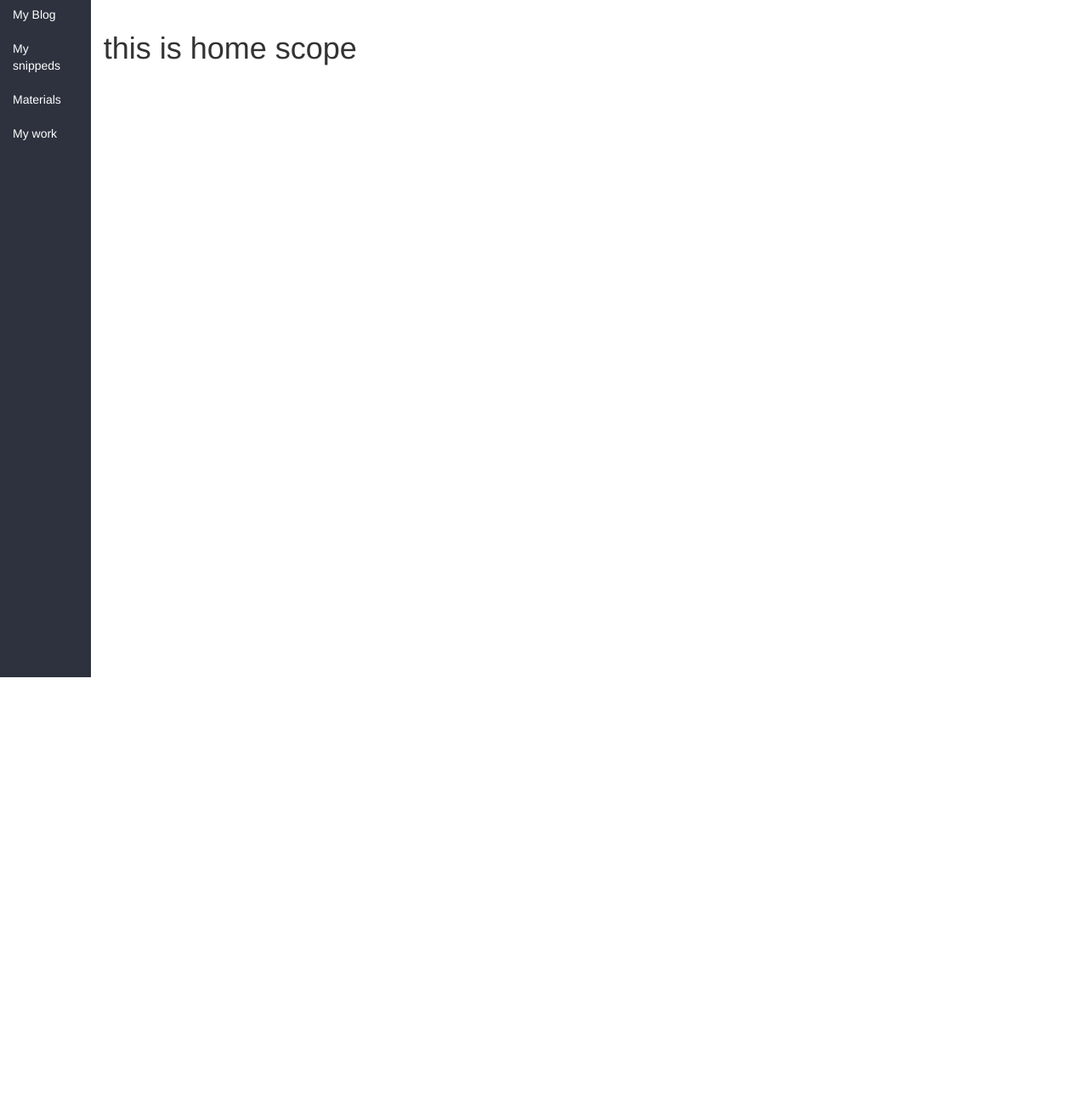
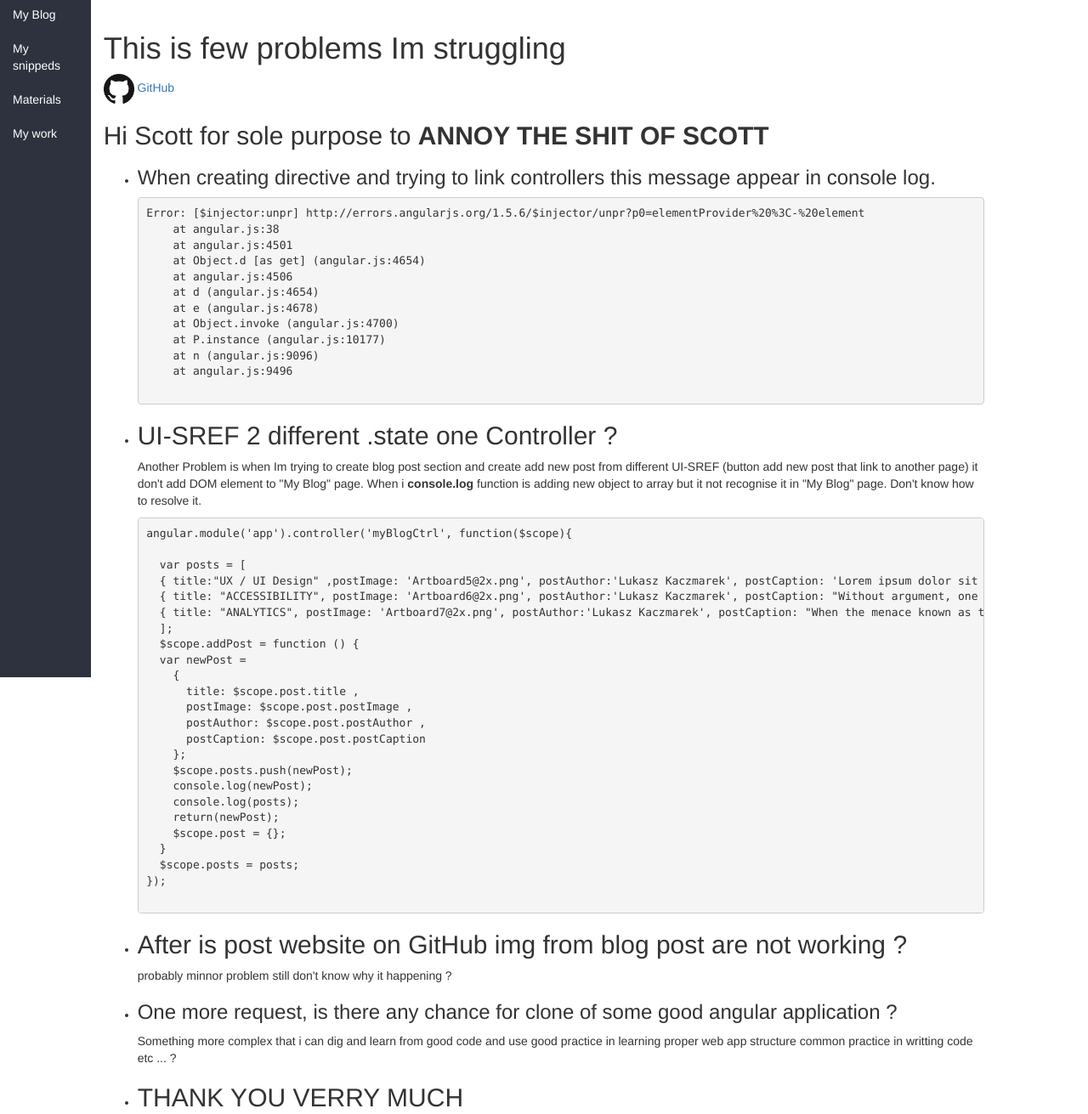
Before and after one commit to Archezi/Week5--home, a website: page app/index.html at #!/home in a window 1280 px wide. Shown: the part 53-1364 px from the top of the page at 85% size. Before the commit the page ends 850 px from the top, so only its background shows below. Drawn offline with nearby package versions, Linux system fonts and the light colour scheme; some packages are replaced by stand-ins of ours; files whose address does not match are found by name.

Commit message:
Update
question in pages/home.html

```diff
--- a/app/controllers/controller.js
+++ b/app/controllers/controller.js
@@ -24,14 +24,11 @@ angular.module('app').controller('aboutCtrl', function($scope){
 
 
 angular.module('app').controller('homeCtrl', function($scope){
-    $scope.home = "this is home scope"
+    $scope.home = "This is few problems Im struggling"
 });
 
 
 angular.module('app').controller('myBlogCtrl', function($scope){
-
-
-
 
   var posts = [
   { title:"UX / UI Design" ,postImage: 'Artboard5@2x.png', postAuthor:'Lukasz Kaczmarek', postCaption: 'Lorem ipsum dolor sit amet, consectetur adipisicing elit. Dolorem deleniti quae, neque libero voluptate maiores ullam unde voluptatem assumenda velit dolores impedit quis qui! Neque, cupiditate labore nulla? Atque, tenetur.'},
@@ -39,7 +36,6 @@ angular.module('app').controller('myBlogCtrl', function($scope){
   { title: "ANALYTICS", postImage: 'Artboard7@2x.png', postAuthor:'Lukasz Kaczmarek', postCaption: "When the menace known as the Joker wreaks havoc and chaos on the people of Gotham"}
   ];
   $scope.addPost = function () {
-
   var newPost =
     {
       title: $scope.post.title ,
--- a/app/pages/home.html
+++ b/app/pages/home.html
@@ -1,5 +1,80 @@
 <div>
-    <h1>{{home}}</h1>
+    <div>
+    	<h1>{{home}}</h1>
+    		<a href="https://github.com/Archezi" target="_blank"  >
+    	    	<img src="images/GitHub-Mark-64px.png" width="36px; " height="36px;" alt=""> GitHub
+    	    </a>
+    </div>
 
+    <h2>Hi Scott for sole purpose to <strong>ANNOY THE SHIT OF SCOTT</strong> </h2>
+    <ul>
+    	<li>
+    	<h3>When creating directive and trying to link controllers  this message appear in console log.</h3>
+    	<pre>
+Error: [$injector:unpr] http://errors.angularjs.org/1.5.6/$injector/unpr?p0=elementProvider%20%3C-%20element
+    at angular.js:38
+    at angular.js:4501
+    at Object.d [as get] (angular.js:4654)
+    at angular.js:4506
+    at d (angular.js:4654)
+    at e (angular.js:4678)
+    at Object.invoke (angular.js:4700)
+    at P.instance (angular.js:10177)
+    at n (angular.js:9096)
+    at angular.js:9496
+    	</pre>
+
+    	</li>
+
+    	<li>
+    		<h2>UI-SREF 2 different .state one Controller ? </h2>
+    		<p>
+    			Another Problem is when Im trying to create blog post section and create add new post from different UI-SREF (button add new post that link to another page) it don't add DOM element to "My Blog" page.
+    			When i <strong>console.log</strong> function is adding new object to array but it not recognise it in "My Blog" page. Don't know how to resolve it.
+    			<pre>
+angular.module('app').controller('myBlogCtrl', function($scope){
+
+  var posts = [
+  { title:"UX / UI Design" ,postImage: 'Artboard5@2x.png', postAuthor:'Lukasz Kaczmarek', postCaption: 'Lorem ipsum dolor sit amet, consectetur adipisicing elit. Dolorem deleniti quae, neque libero voluptate maiores ullam unde voluptatem assumenda velit dolores impedit quis qui! Neque, cupiditate labore nulla? Atque, tenetur.'},
+  { title: "ACCESSIBILITY", postImage: 'Artboard6@2x.png', postAuthor:'Lukasz Kaczmarek', postCaption: "Without argument, one of the most important things to consider when creating a website is that it be accessible to everyone who wants to view it. Does your website play nice with screen readers?"},
+  { title: "ANALYTICS", postImage: 'Artboard7@2x.png', postAuthor:'Lukasz Kaczmarek', postCaption: "When the menace known as the Joker wreaks havoc and chaos on the people of Gotham"}
+  ];
+  $scope.addPost = function () {
+  var newPost =
+    {
+      title: $scope.post.title ,
+      postImage: $scope.post.postImage ,
+      postAuthor: $scope.post.postAuthor ,
+      postCaption: $scope.post.postCaption
+    };
+    $scope.posts.push(newPost);
+    console.log(newPost);
+    console.log(posts);
+    return(newPost);
+    $scope.post = {};
+  }
+  $scope.posts = posts;
+});
+    			</pre>
+    		</p>
+
+    	</li>
+    	<li>
+    		<h2>After is post website on GitHub img from blog post are not working ? </h2>
+    		<p>
+    			probably minnor problem still don't know why it happening ?
+    		</p>
+    	</li>
+
+    	<li>
+    		<h3>
+    			One more request, is there any chance for clone of  some good angular application ?
+    		</h3>
+    		<p>
+    			Something more complex that i can dig and learn from good code and use good practice in learning proper web app structure common practice in writting code etc ... ?
+    		</p>
+    	</li>
+    	<li><h2>THANK YOU VERRY MUCH </h2></li>
+    </ul>
 
 </div>
```
Also changed, not shown: app/markup/leftnavigation.html (+1 -0 lines), app/images/GitHub-Mark-64px.png (added). Lines whose indentation alone changed are shown as unchanged.
